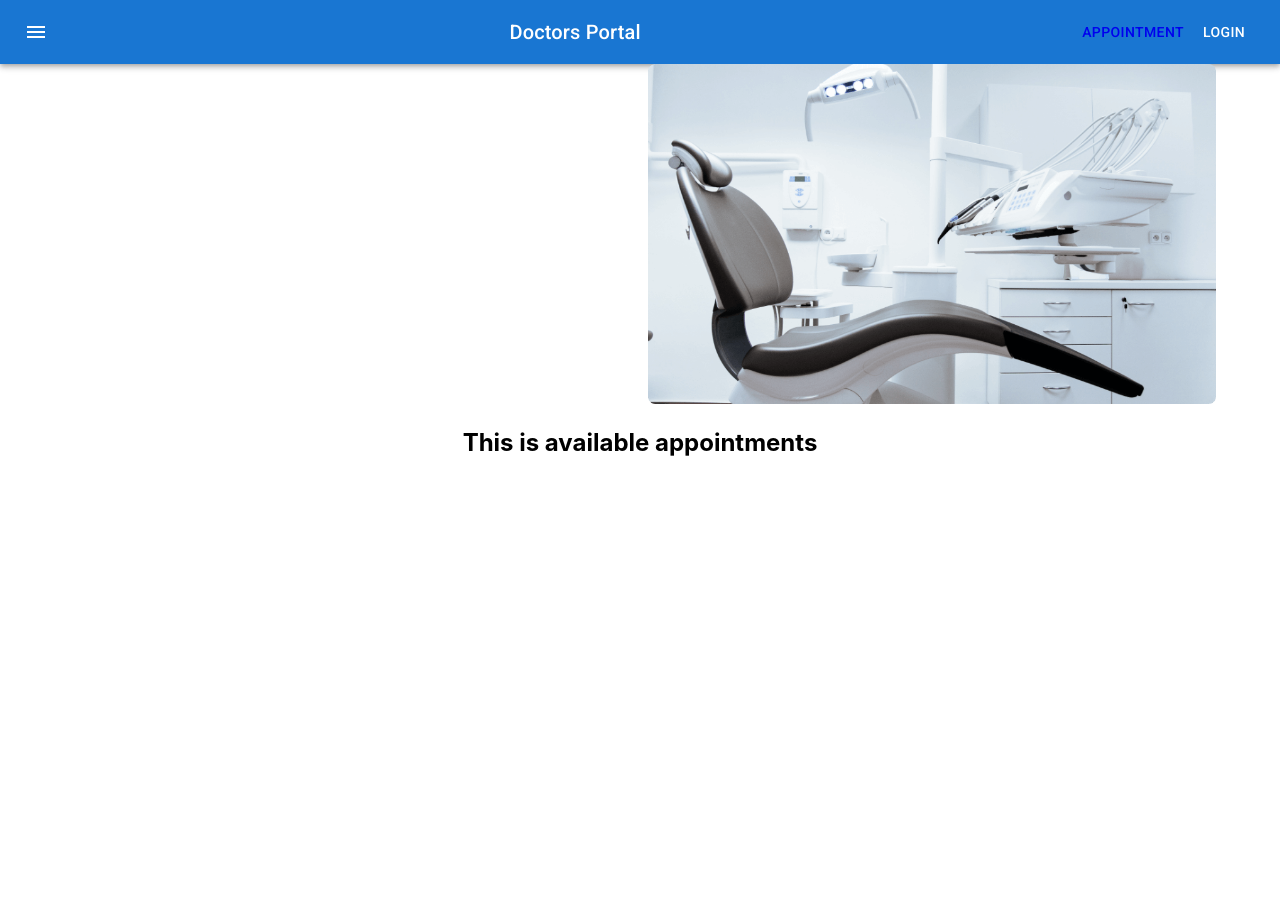
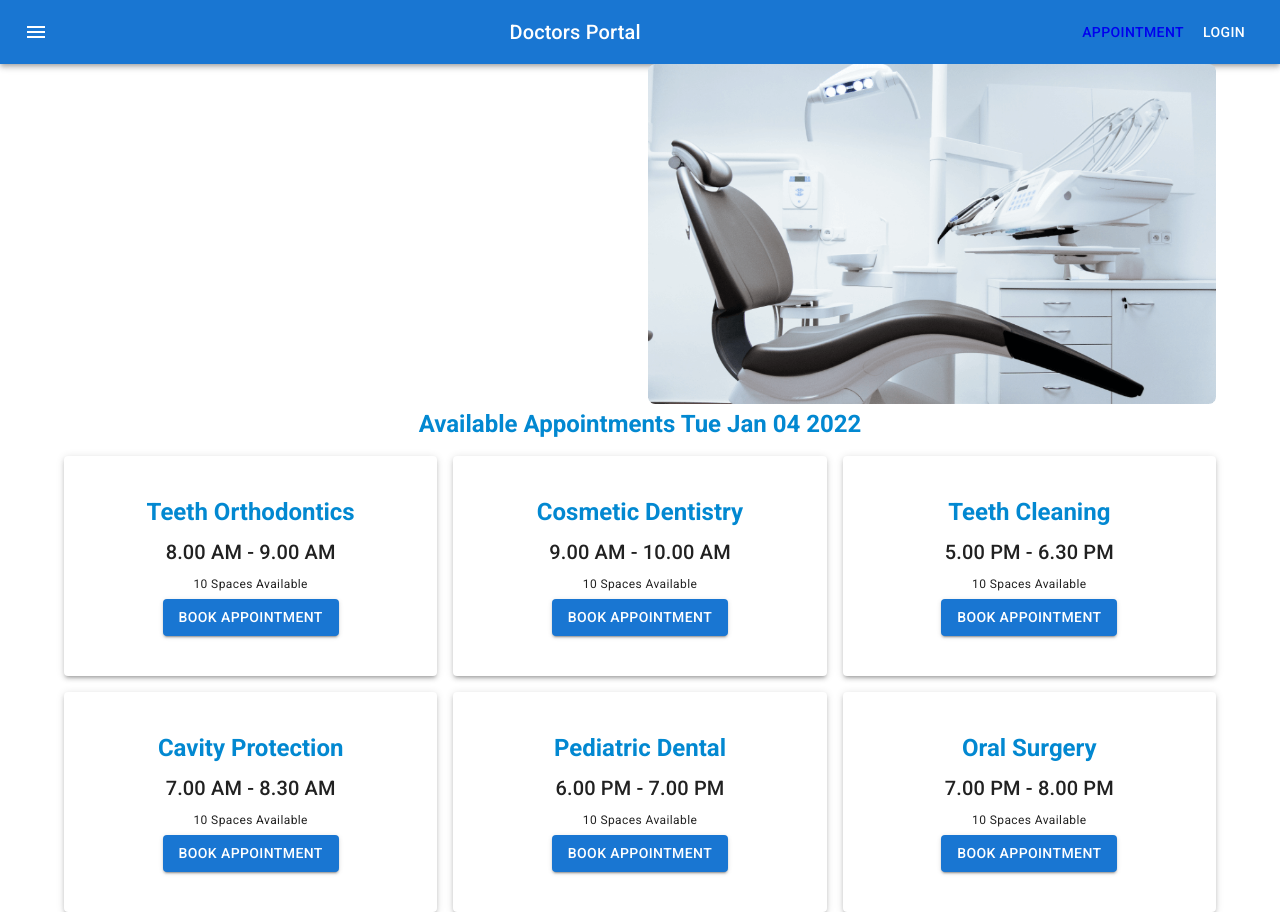
Before and after one commit to aditya19xx/doctors-portal-client, a React (Create React App) app: page /appointment in a window 1280 px wide. Before the commit the page ends 800 px from the top, so only its background shows below. Built offline with nearby package versions, Linux system fonts and the light colour scheme.

Commit message:
appointment page setup

```diff
--- a/package.json
+++ b/package.json
@@ -11,6 +11,7 @@
     "@testing-library/jest-dom": "^5.16.1",
     "@testing-library/react": "^12.1.2",
     "@testing-library/user-event": "^13.5.0",
+    "date-fns": "^2.28.0",
     "react": "^17.0.2",
     "react-dom": "^17.0.2",
     "react-router-dom": "^6.2.1",
--- a/src/Pages/Appointment/Appointment/Appointment.js
+++ b/src/Pages/Appointment/Appointment/Appointment.js
@@ -4,11 +4,12 @@ import AppointmentHeader from '../AppointmentHeader/AppointmentHeader';
 import AvailableAppointments from '../AvailableAppointments/AvailableAppointments';
 
 const Appointment = () => {
+    const [date, setDate] = React.useState(new Date());
     return (
         <div>
             <Navigation></Navigation>
-            <AppointmentHeader></AppointmentHeader>
-            <AvailableAppointments></AvailableAppointments>
+            <AppointmentHeader date={date} setDate={setDate}></AppointmentHeader>
+            <AvailableAppointments date={date}></AvailableAppointments>
         </div>
     );
 };
--- a/src/Pages/Appointment/AppointmentHeader/AppointmentHeader.js
+++ b/src/Pages/Appointment/AppointmentHeader/AppointmentHeader.js
@@ -3,12 +3,12 @@ import React from "react";
 import chair from "../../../images/chair.png";
 import Calender from "../../Shared/Calender/Calender";
 
-const AppointmentHeader = () => {
+const AppointmentHeader = ({date, setDate}) => {
   return (
     <Container>
       <Grid container spacing={2}>
         <Grid item xs={12} md={6}>
-            <Calender></Calender>
+            <Calender date={date} setDate={setDate}></Calender>
         </Grid>
         <Grid item xs={12} md={6}>
           <img style={{ width: "100%" }} src={chair} />
--- a/src/Pages/Appointment/AvailableAppointments/AvailableAppointments.js
+++ b/src/Pages/Appointment/AvailableAppointments/AvailableAppointments.js
@@ -1,11 +1,63 @@
-import React from 'react';
+import { Container, Grid, Typography } from "@mui/material";
+import React from "react";
+import Booking from "../Booking/Booking";
 
-const AvailableAppointments = () => {
-    return (
-        <div>
-            <h2>This is available appointments</h2>
-        </div>
-    );
+const bookings = [
+  {
+    id: 1,
+    name: "Teeth Orthodontics",
+    time: "8.00 AM - 9.00 AM",
+    space: 10,
+  },
+  {
+    id: 2,
+    name: "Cosmetic Dentistry",
+    time: "9.00 AM - 10.00 AM",
+    space: 10,
+  },
+  {
+    id: 3,
+    name: "Teeth Cleaning",
+    time: "5.00 PM - 6.30 PM",
+    space: 10,
+  },
+  {
+    id: 4,
+    name: "Cavity Protection",
+    time: "7.00 AM - 8.30 AM",
+    space: 10,
+  },
+  {
+    id: 5,
+    name: "Pediatric Dental",
+    time: "6.00 PM - 7.00 PM",
+    space: 10,
+  },
+  {
+    id: 6,
+    name: "Oral Surgery",
+    time: "7.00 PM - 8.00 PM",
+    space: 10,
+  },
+];
+
+const AvailableAppointments = ({ date }) => {
+  return (
+    <Container>
+
+      <Typography sx={{ color: 'info.main', fontWeight:600, mb:2 }} variant="h5">Available Appointments {date.toDateString()} </Typography>
+
+      <Grid container spacing={2}>
+        {
+            bookings.map(booking => <Booking
+            key={booking.id}
+            booking={booking}
+            >
+            </Booking>)
+        }
+      </Grid>
+    </Container>
+  );
 };
 
 export default AvailableAppointments;
--- /dev/null
+++ b/src/Pages/Appointment/Booking/Booking.js
@@ -0,0 +1,29 @@
+import { Grid } from "@mui/material";
+import React from "react";
+import Paper from "@mui/material/Paper";
+import Typography from '@mui/material/Typography';
+import Button from '@mui/material/Button';
+
+
+
+const Booking = ({ booking }) => {
+  const { name, time, space } = booking;
+  return (
+    <Grid item xs={12} sm={6} md={4}>
+      <Paper elevation={3} sx={{py:5}}>
+      <Typography sx={{ color: 'info.main', fontWeight:600 }} variant="h5" gutterBottom component="div">
+        {name}
+      </Typography>
+      <Typography variant="h6" gutterBottom component="div">
+        {time}
+      </Typography>
+      <Typography variant="caption" display="block" gutterBottom>
+        {space} Spaces Available
+      </Typography>
+      <Button variant="contained">BOOK APPOINTMENT</Button>
+      </Paper>
+    </Grid>
+  );
+};
+
+export default Booking;
--- a/src/Pages/Shared/Calender/Calender.js
+++ b/src/Pages/Shared/Calender/Calender.js
@@ -5,11 +5,22 @@ import AdapterDateFns from '@mui/lab/AdapterDateFns';
 import LocalizationProvider from '@mui/lab/LocalizationProvider';
 import StaticDatePicker from '@mui/lab/StaticDatePicker';
 
-const Calender = () => {
+
+const Calender = ({date, setDate}) => {
+
+
+
     return (
-        <div>
-
-        </div>
+      <LocalizationProvider dateAdapter={AdapterDateFns}>
+      <StaticDatePicker
+        displayStaticWrapperAs="desktop"
+        value={date}
+        onChange={(newValue) => {
+          setDate(newValue);
+        }}
+        renderInput={(params) => <TextField {...params} />}
+      />
+    </LocalizationProvider>
     );
 };
 
```
Also changed, not shown: src/Pages/Appointment/BookingModal/BookingModal.js (added, +11 -0 lines), 1 other file (tests, documents, lock files or other folders).
